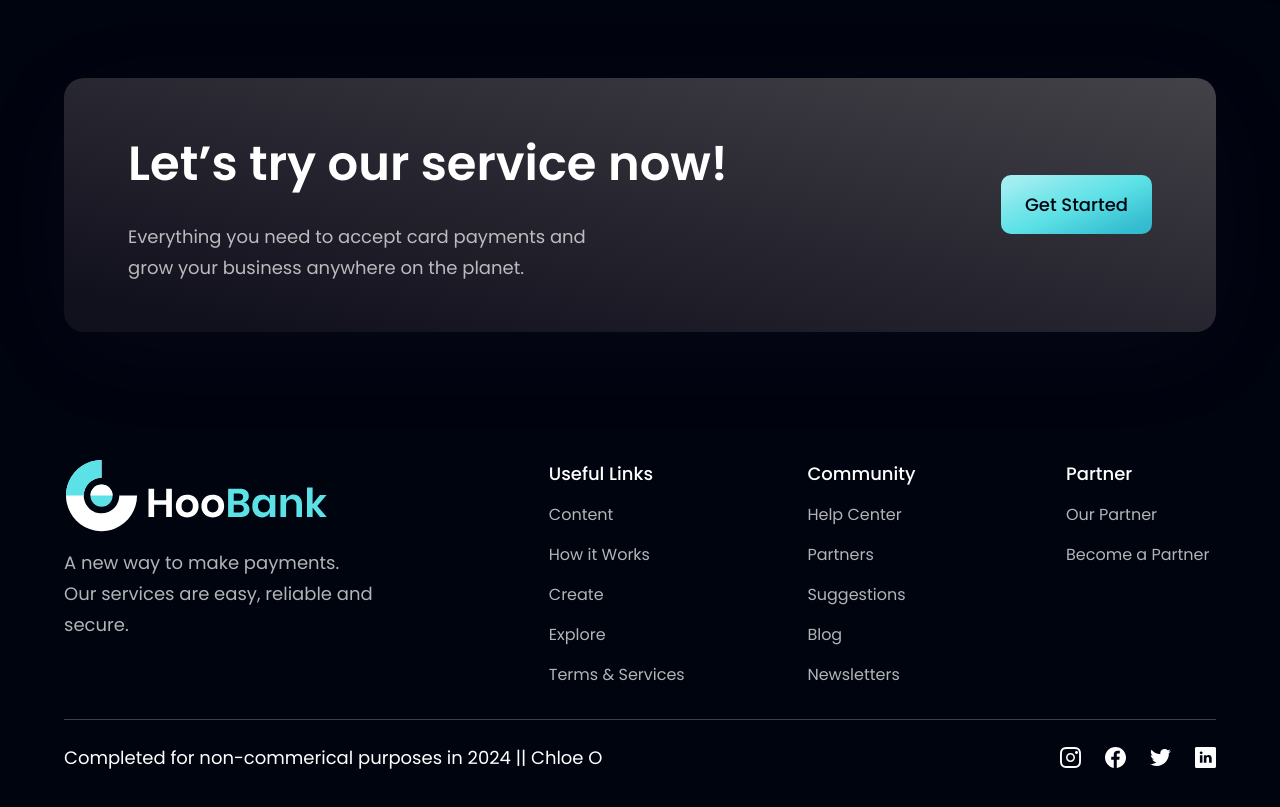
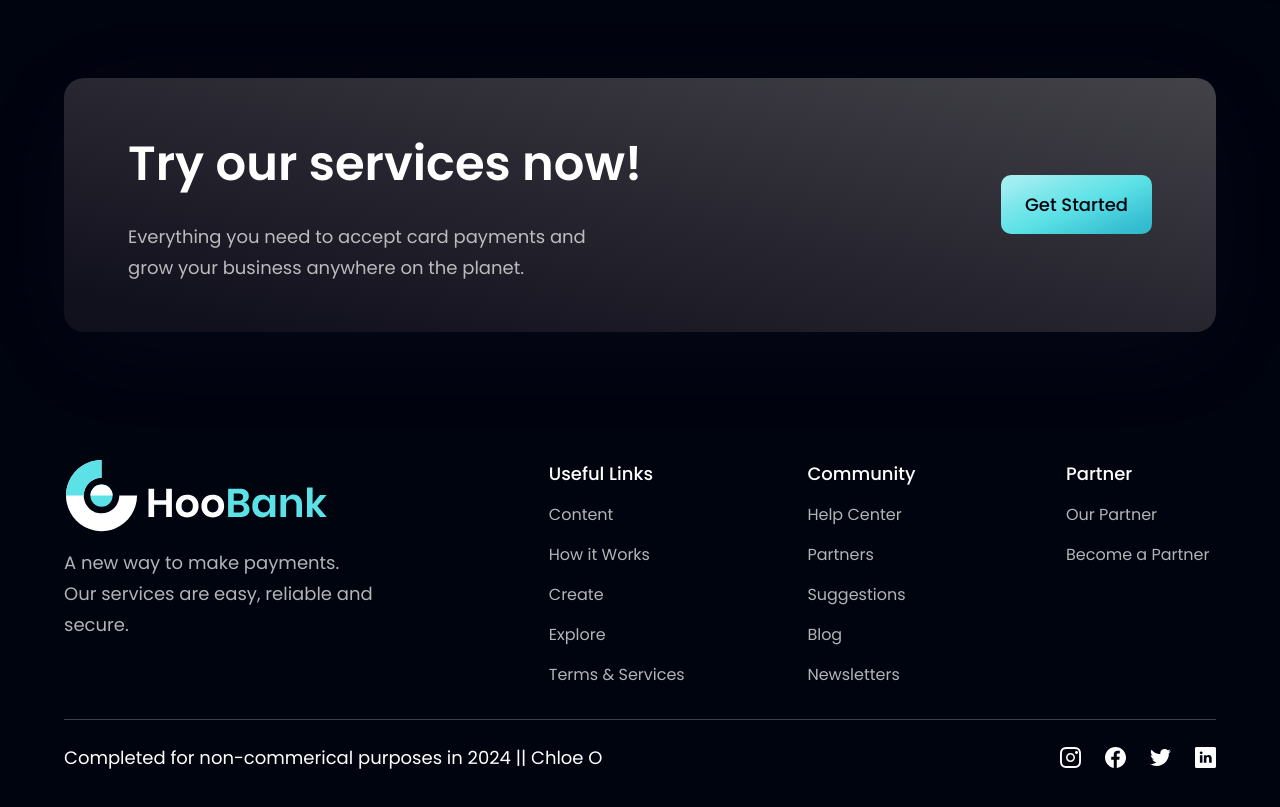
Before and after one commit to pcdb-maker/bankApp, a React (Vite) app: page / in a window 1280 px wide. Shown: the part 4360-5167 px from the top of the page. Built offline with nearby package versions, Linux system fonts and the light colour scheme.

Commit message:
CTA component

```diff
--- a/src/components/CTA.jsx
+++ b/src/components/CTA.jsx
@@ -4,7 +4,7 @@ import Button from "./Button";
 const CTA = () => (
   <section className={`${styles.flexCenter} ${styles.marginY} ${styles.padding} sm:flex-row flex-col bg-black-gradient-2 rounded-[20px] box-shadow`}>
     <div className="flex-1 flex flex-col">
-      <h2 className={styles.heading2}>Let’s try our service now!</h2>
+      <h2 className={styles.heading2}>Try our services now!</h2>
       <p className={`${styles.paragraph} max-w-[470px] mt-5`}>
         Everything you need to accept card payments and grow your business
         anywhere on the planet.
```
